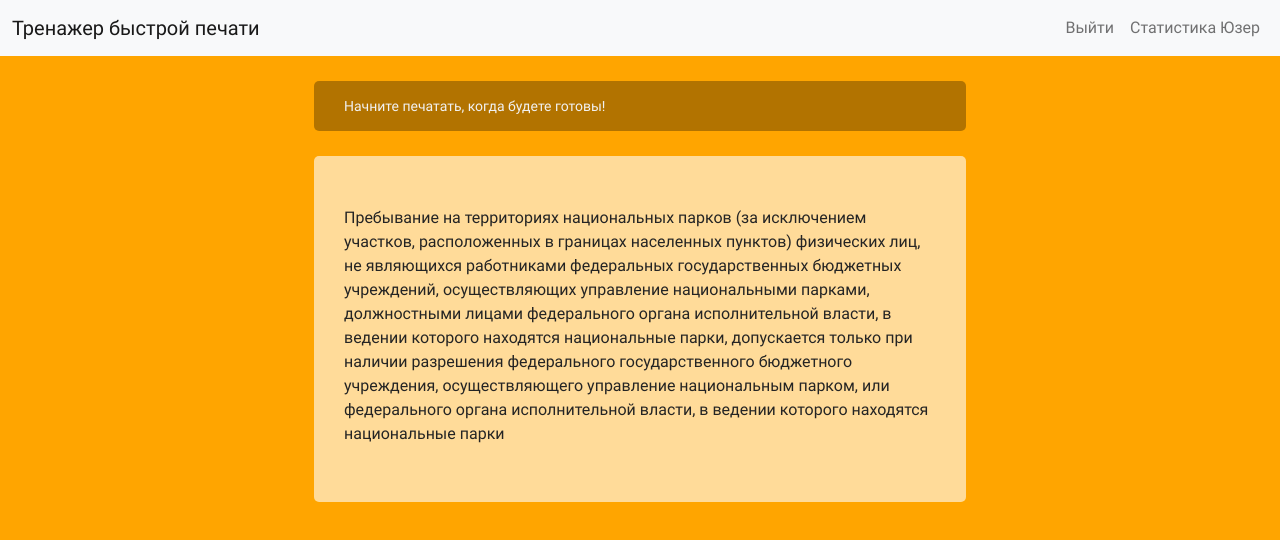
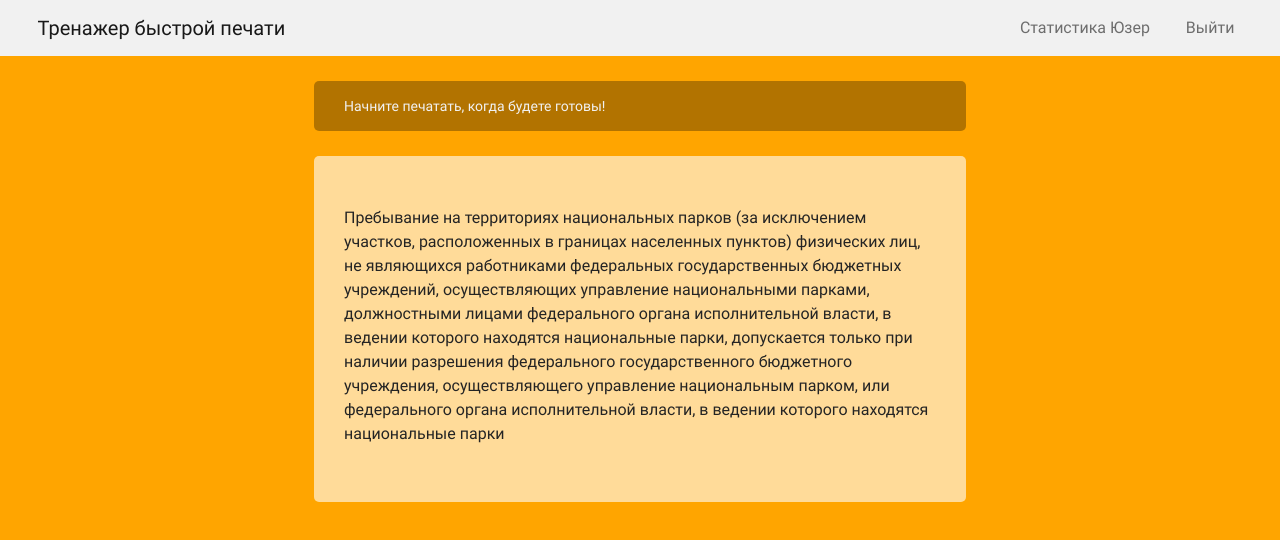
Before and after one commit to anna9grace/speed-typing, a React (Create React App) app: page / in a window 1280 px wide. Shown: the top 540 px of the page. Built offline with nearby package versions, Linux system fonts and the light colour scheme.

Commit message:
add styles to header component

```diff
--- a/src/components/page-header/page-header.jsx
+++ b/src/components/page-header/page-header.jsx
@@ -1,21 +1,22 @@
 import React from 'react';
 // import PropTypes from 'prop-types';
-// import classNames from 'classnames';
+import classNames from 'classnames';
+import styles from './page-header.module.scss';
 
 function PageHeader(props) {
 
   return (
-    <header>
-      <nav className="navbar navbar-expand-lg navbar-light bg-light">
+    <header className={styles.container}>
+      <nav className="navbar navbar-expand-lg navbar-light">
         <div className="container-fluid">
           <a className="navbar-brand" href="/">Тренажер быстрой печати</a>
           <div>
             <ul className="navbar-nav me-auto mb-2 mb-lg-0">
-              <li className="nav-item">
+              <li className={styles.navlink}>
+                <a className="nav-link" href="/">Статистика Юзер</a>
+              </li>
+              <li className={styles.navlink}>
                 <a className="nav-link" href="/">Выйти</a>
-              </li>
-              <li className="nav-item">
-                <a className="nav-link" href="/">Статистика Юзер</a>
               </li>
             </ul>
           </div>
--- /dev/null
+++ b/src/components/page-header/page-header.module.scss
@@ -0,0 +1,9 @@
+.container {
+  background-color: #f1f1f1;
+  padding-left: 2%;
+  padding-right: 2%;
+}
+
+.navlink {
+  margin-left: 20px;
+}
--- a/src/components/training-block/training-block.module.scss
+++ b/src/components/training-block/training-block.module.scss
@@ -9,5 +9,5 @@
 .wrapper {
   min-height: 300px;
   border-radius: 5px;
-  background-color: rgba($color: #ffffff, $alpha: 0.6);
+  background-color: rgba(#ffffff, 0.6);
 }
```
